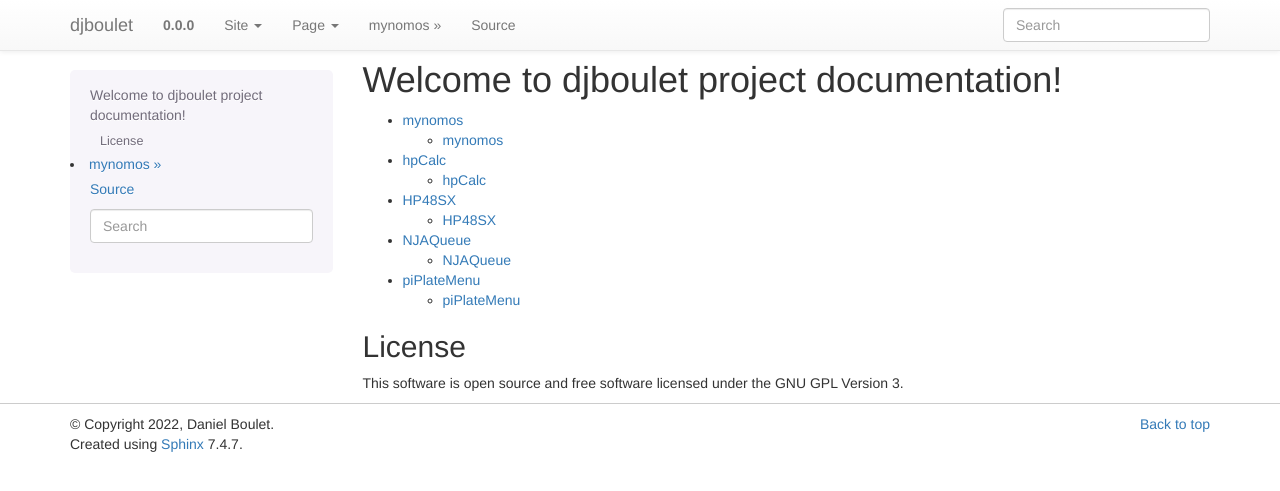
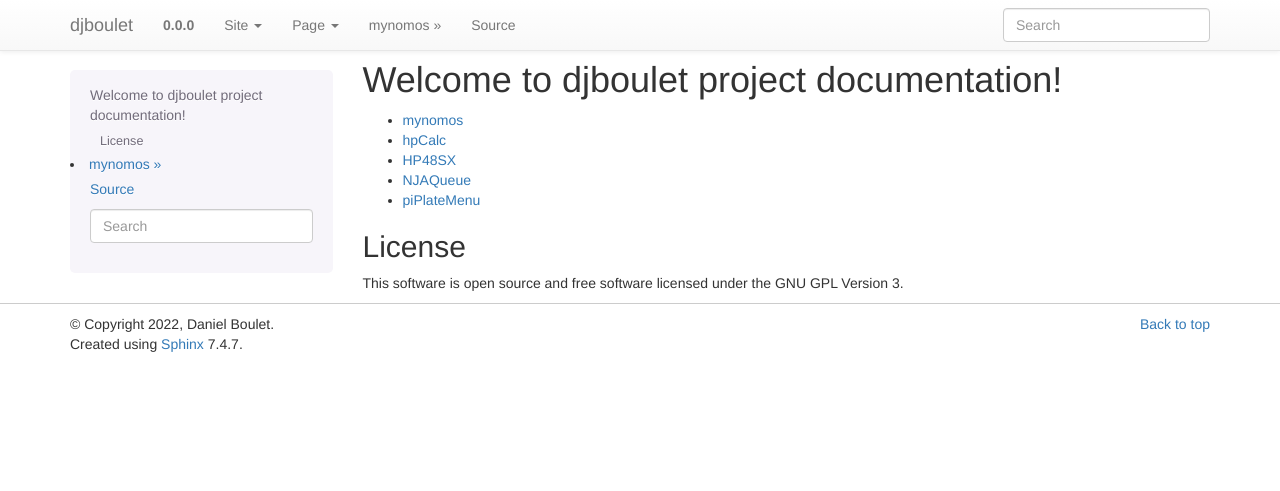
Before and after one commit to djboulet/djboulet.github.io, a Sphinx documentation site: the page built from doc/source/index.rst, in a window 1280 px wide. Shown: the top 491 px of the page. Built offline with Sphinx 7.4.7, drawn with Linux system fonts in a browser that asks for light colours.

Commit message:
updated files and moved into main folder

```diff
--- a/doc/source/hp48sx/hp48sx_text.rst
+++ b/doc/source/hp48sx.rst
@@ -1,3 +1,4 @@
+
 HP48SX
 ------
 
--- a/doc/source/hp48sx/hp48sx.rst
+++ /dev/null
@@ -1,4 +0,0 @@
-HP48SX
-++++++
-
-.. include:: hp48sx_text.rst
--- a/doc/source/hpcalc/hpcalc.rst
+++ /dev/null
@@ -1,4 +0,0 @@
-hpCalc
-++++++
-
-.. include:: hpcalc_text.rst
--- a/doc/source/index.rst
+++ b/doc/source/index.rst
@@ -9,11 +9,11 @@
 .. toctree::
    :maxdepth: 2
 
-   mynomos/mynomos.rst
-   hpcalc/hpcalc.rst
-   hp48sx/hp48sx.rst
-   njaqueue/njaqueue.rst
-   piplatemenu/piplatemenu.rst
+   mynomos.rst
+   hpcalc.rst
+   hp48sx.rst
+   njaqueue.rst
+   piplatemenu.rst
 
 
 License
--- a/doc/source/mynomos/mynomos.rst
+++ /dev/null
@@ -1,4 +0,0 @@
-mynomos
-+++++++
-
-.. include:: mynomos_text.rst
--- a/doc/source/njaqueue/njaqueue.rst
+++ /dev/null
@@ -1,4 +0,0 @@
-NJAQueue
-++++++++
-
-.. include:: njaqueue_text.rst
--- a/doc/source/piplatemenu/piplatemenu.rst
+++ /dev/null
@@ -1,4 +0,0 @@
-piPlateMenu
-+++++++++++
-
-.. include:: piplatemenu_text.rst
```
Also changed, not shown: doc/source/hpcalc.rst (renamed from doc/source/hpcalc/hpcalc_text.rst), doc/source/mynomos.rst (renamed from doc/source/mynomos/mynomos_text.rst), doc/source/njaqueue.rst (renamed from doc/source/njaqueue/njaqueue_text.rst), doc/source/piplatemenu.rst (renamed from doc/source/piplatemenu/piplatemenu_text.rst).
